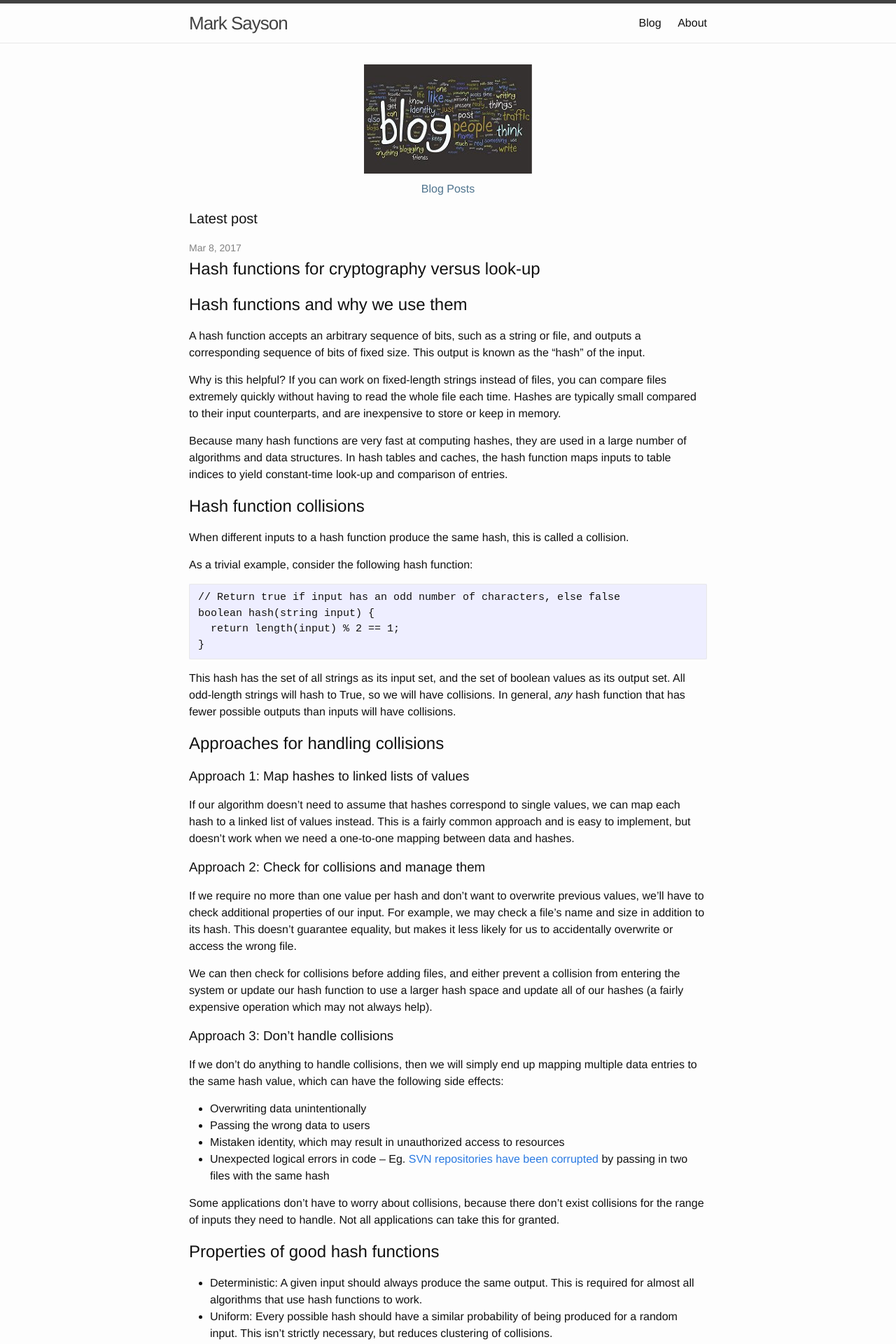
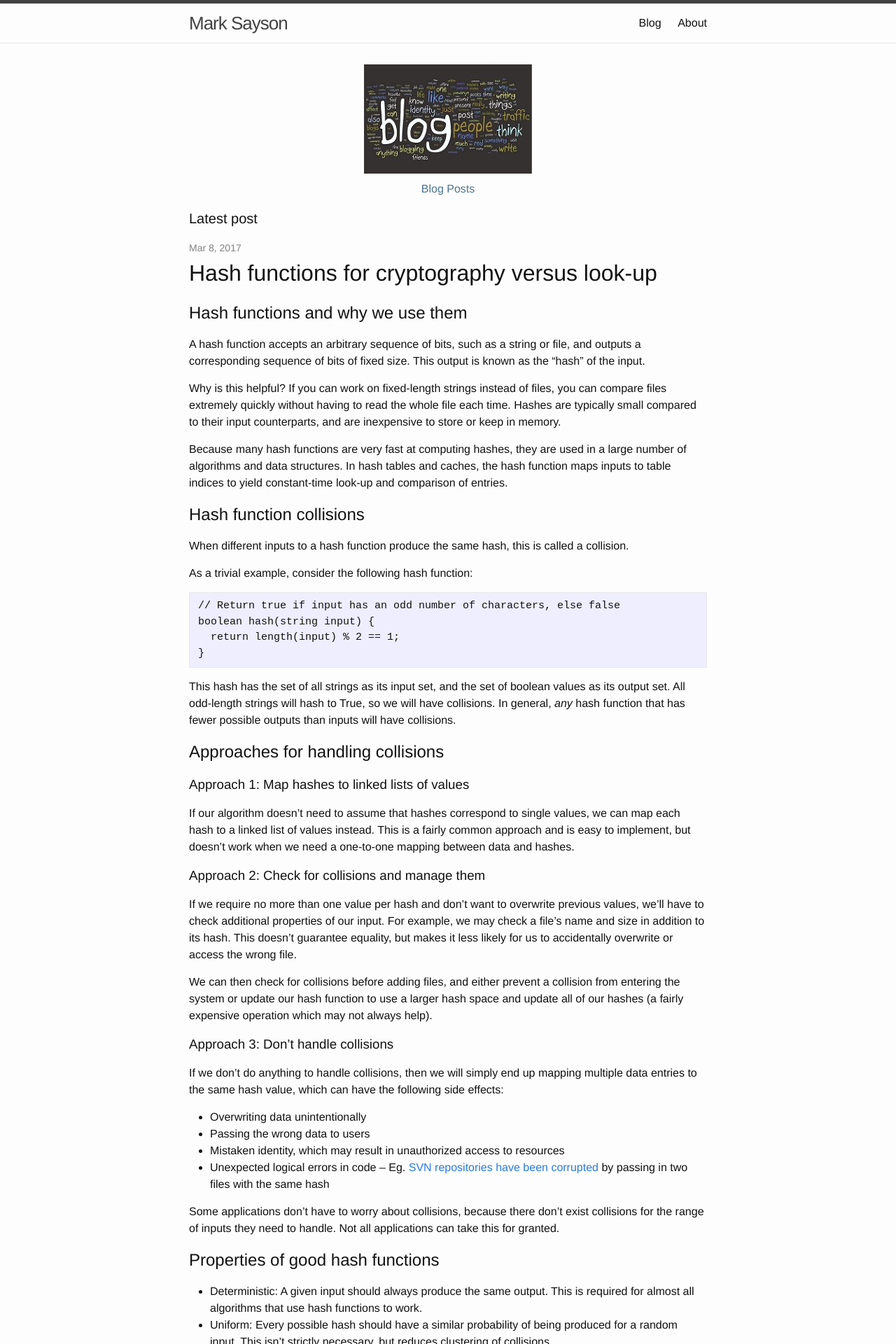
Before and after one commit to msayson/msayson.github.io, a Jekyll site: the page built from index.html, in a window 1280 px wide. Shown: the top 1920 px of the page at 70% size. Built offline with Jekyll 4.4.1, drawn with Linux system fonts in a browser that asks for light colours.

Commit message:
Use h1 headers for latest post title

```diff
--- a/index.html
+++ b/index.html
@@ -17,7 +17,7 @@ layout: default
   {% assign content = post.content %}
   <span class="post-meta">{{ post.date | date: "%b %-d, %Y" }}</span>
 
-  <h2>{{ post.title }}</h2>
+  <h1>{{ post.title }}</h1>
   {{ post.content }}
 </div>
 
```
